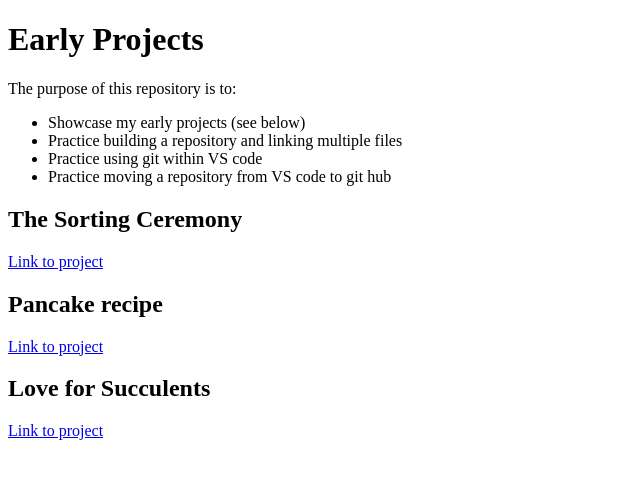
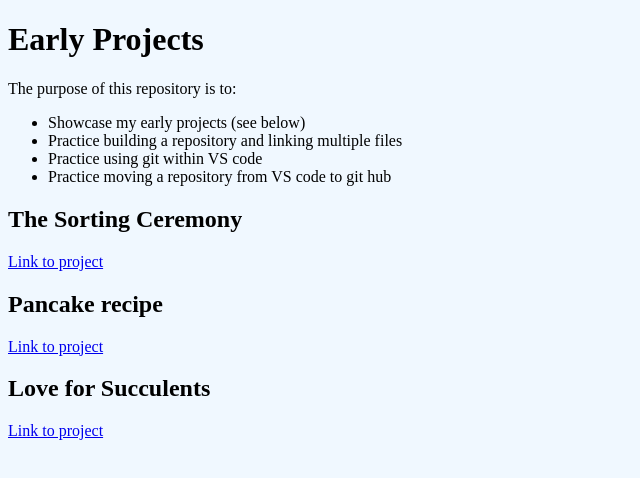
Before and after one commit to GeorginaCarlisle/Early-projects, a plain HTML site: page index.html in a window 1280 px wide. Shown: the whole page, without its empty margins (0-640 px from the left). Drawn offline with Linux system fonts and the light colour scheme.

Commit message:
initial commit stylesheet.css which has been linked to index.html

```diff
--- /dev/null
+++ b/CSS/stylesheet.css
@@ -0,0 +1,3 @@
+body {
+    background-color: aliceblue;
+}
--- a/index.html
+++ b/index.html
@@ -5,6 +5,7 @@
     <meta http-equiv="X-UA-Compatible" content="IE=edge" />
     <meta name="viewport" content="width=device-width, initial-scale=1.0" />
     <title>Early Projects</title>
+    <link rel="stylesheet" href="css/stylesheet.css">
   </head>
   <body>
     <header>
```
